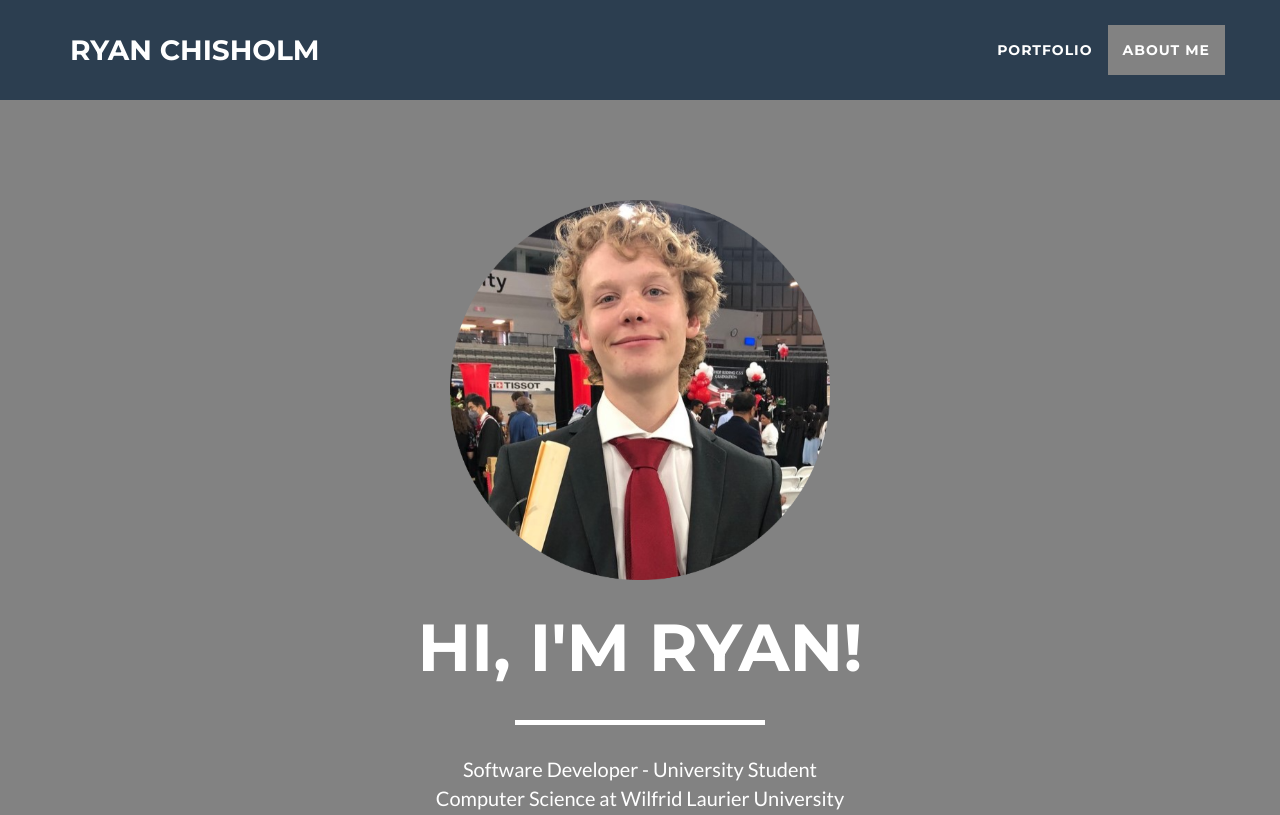
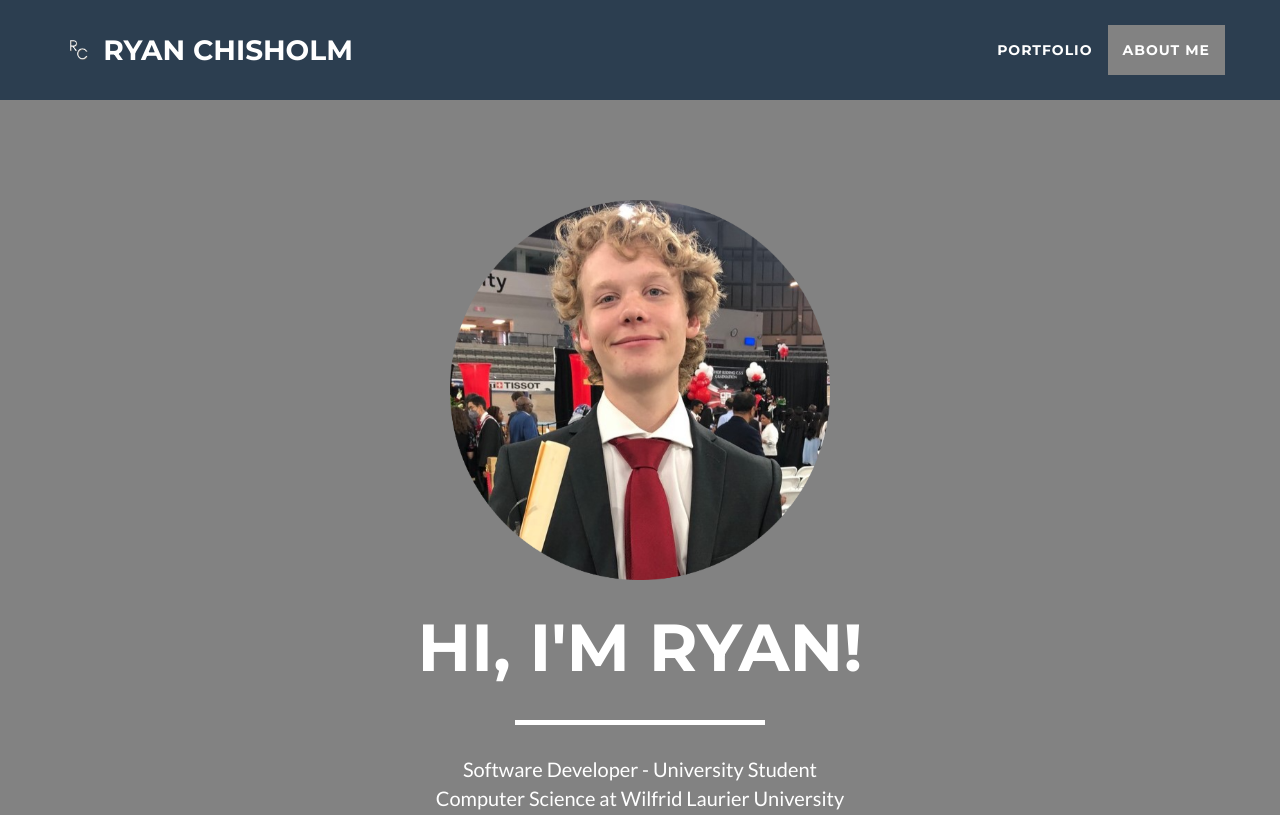
Before and after one commit to Chisholm6192/Chisholm6192.github.io, a plain HTML site: page index.html in a window 1280 px wide. Shown: the top 815 px of the page. Drawn offline with nearby package versions, Linux system fonts and the light colour scheme.

Commit message:
Updated logo, colors and browser tab icon

```diff
--- a/index.html
+++ b/index.html
@@ -13,6 +13,7 @@
 
     <link href="vendor/bootstrap/css/bootstrap.min.css" rel="stylesheet">
     <link href="css/freelancer.css" rel="stylesheet">
+    <link href="img/Content/Logo.png" rel="icon">
 
     <!-- Custom Fonts -->
     <link href="vendor/font-awesome/css/font-awesome.min.css" rel="stylesheet" type="text/css">
@@ -31,6 +32,7 @@
                 <button type="button" class="navbar-toggle" data-toggle="collapse" data-target="#bs-example-navbar-collapse-1">
                     <span class="sr-only">Toggle navigation</span> Menu <i class="fa fa-bars"></i>
                 </button>
+                <img src="img/Content/Logo.png" class="navbar-brand" href="#page-top">
                 <a class="navbar-brand" href="#page-top">Ryan Chisholm</a>
             </div>
 
```
Also changed, not shown: img/Content/Logo.png (added).
